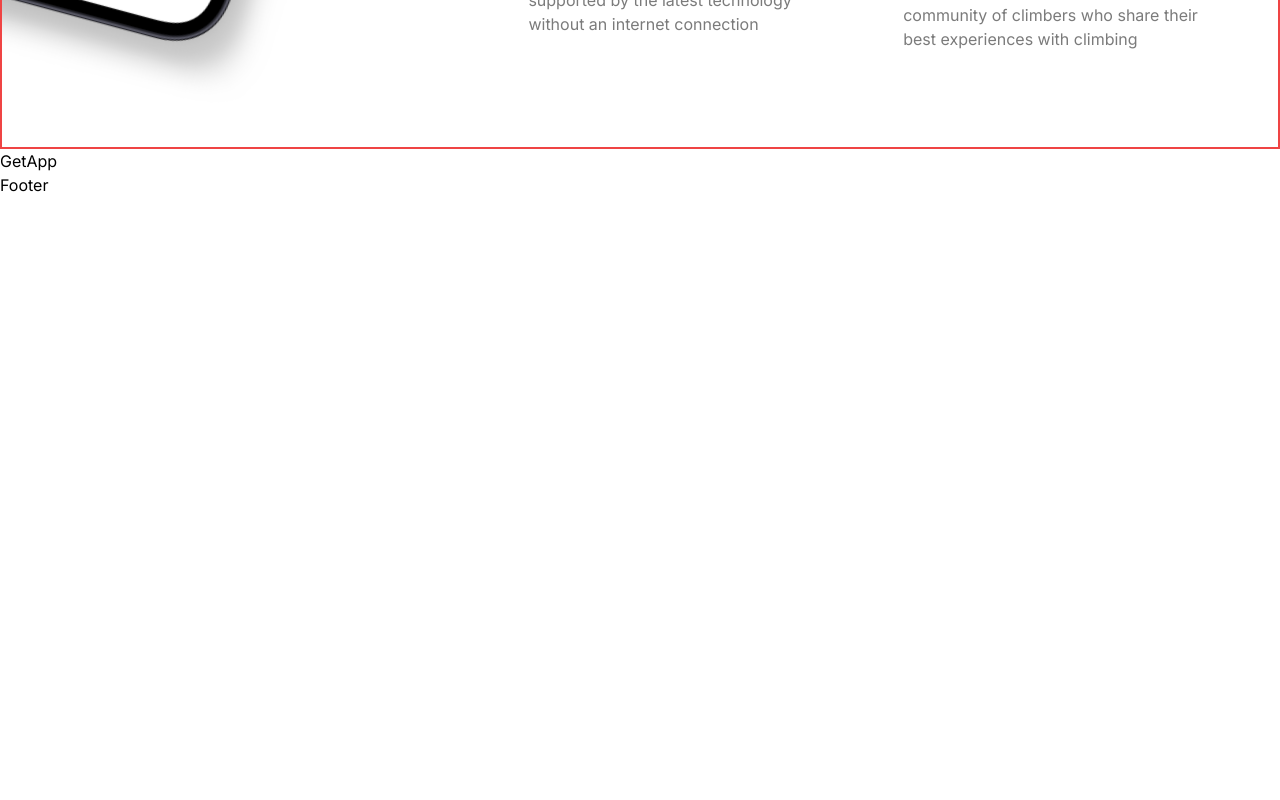
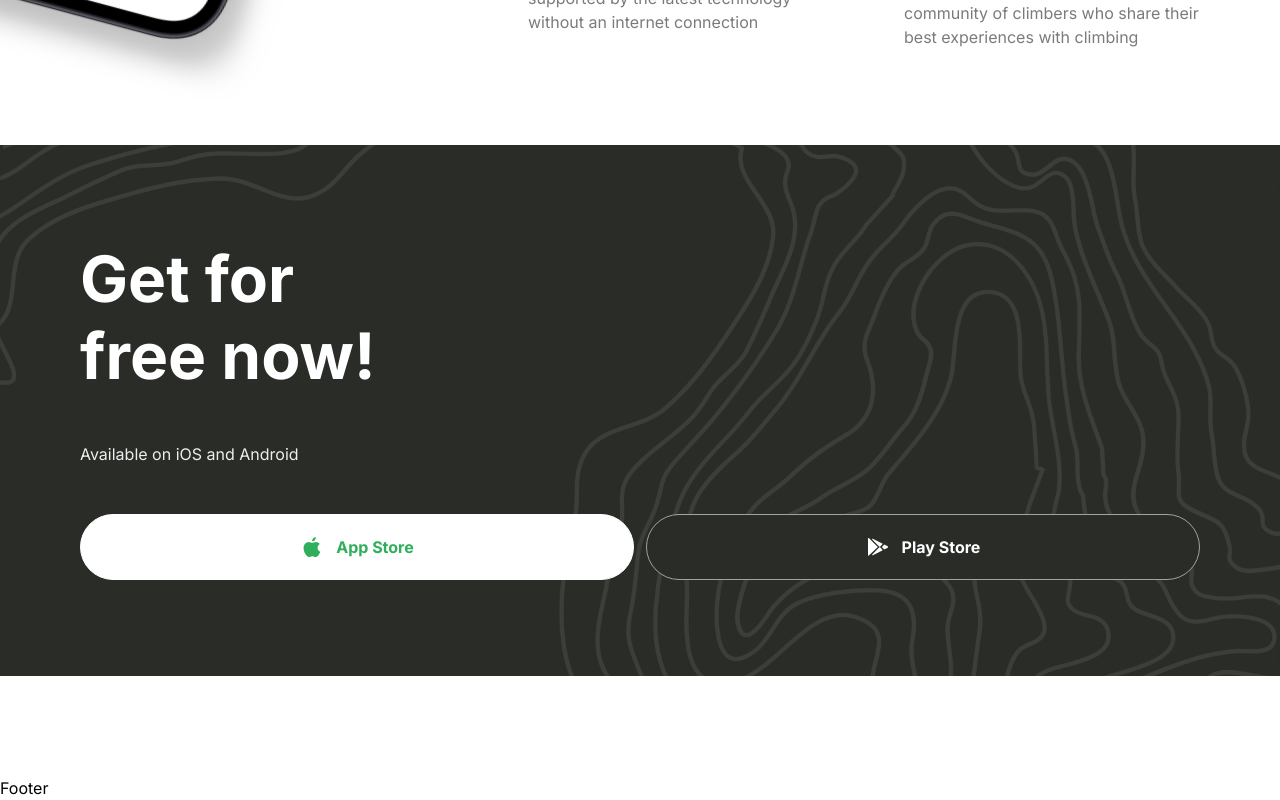
Before and after one commit to Bear29ers/travel-website, a Next.js app: page / in a window 1280 px wide. Shown: the part 3626-4426 px from the top of the page. Before the commit the page ends 3823 px from the top, so only its background shows below. Built offline with nearby package versions, Linux system fonts and the light colour scheme.

Commit message:
:sparkles: add store buttons

```diff
--- a/components/Button.tsx
+++ b/components/Button.tsx
@@ -7,13 +7,14 @@
   title: string;
   icon?: string;
   variant: string;
+  full?: boolean;
 };
 
-const Button: FC<ButtonProps> = ({ type, title, icon, variant }) => {
+const Button: FC<ButtonProps> = ({ type, title, icon, variant, full }) => {
   return (
-    <button type={type} className={`flexCenter gap-3 rounded-full border ${variant}`}>
+    <button type={type} className={`flexCenter gap-3 rounded-full border ${variant} ${full && 'w-full'}`}>
       {icon && <Image src={icon} alt={title} width={24} height={24} />}
-      <label className="bold-16 whitespace-nowrap">{title}</label>
+      <label className="bold-16 cursor-pointer whitespace-nowrap">{title}</label>
     </button>
   );
 };
--- a/components/Features.tsx
+++ b/components/Features.tsx
@@ -24,7 +24,7 @@
 
 const Features: FC = () => {
   return (
-    <section className="flexCenter flex-col overflow-hidden border-2 border-red-500 bg-feature-bg bg-no-repeat py-24">
+    <section className="flexCenter flex-col overflow-hidden bg-feature-bg bg-no-repeat py-24">
       <div className="max-container padding-container relative flex w-full justify-end">
         <div className="flex flex-1 lg:min-h-[900px]">
           <Image src="/phone.png" alt="phone" width={440} height={1000} className="feature-phone" />
--- a/components/GetApp.tsx
+++ b/components/GetApp.tsx
@@ -1,7 +1,22 @@
 import type { FC } from 'react';
 
+import Button from './Button';
+
 const GetApp: FC = () => {
-  return <div>GetApp</div>;
+  return (
+    <section className="flexCenter w-full flex-col pb-[100px]">
+      <div className="get-app">
+        <div className="z-20 flex w-full flex-1 flex-col items-start justify-center gap-12">
+          <h2 className="bold-40 lg:bold-64 xl:max-w-[320px]">Get for free now!</h2>
+          <p className="regular-16 text-gray-10">Available on iOS and Android</p>
+          <div className="flex w-full flex-col gap-3 whitespace-nowrap xl:flex-row">
+            <Button type="button" title="App Store" icon="/apple.svg" variant="btn_white" full />
+            <Button type="button" title="Play Store" icon="/android.svg" variant="btn_dark_green_outline" full />
+          </div>
+        </div>
+      </div>
+    </section>
+  );
 };
 
 export default GetApp;
```
